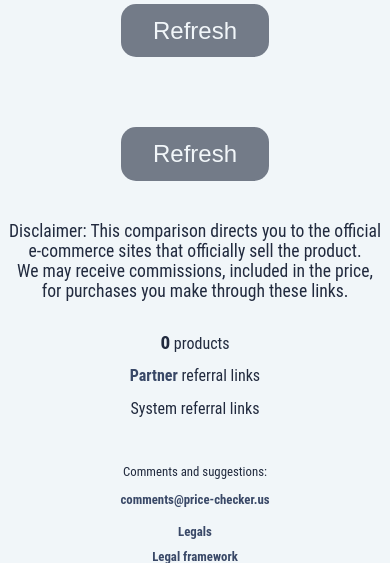
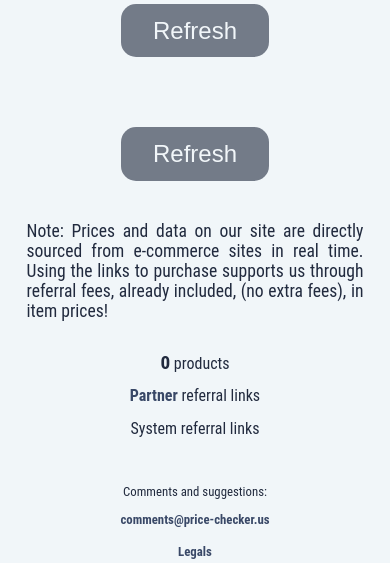
Before and after one commit to darideveloper/price-checker-us, a Flask app: template templates/preview.html in a window 390 px wide. Shown: the part 153-716 px from the top of the page. Run offline with Flask 3, Linux system fonts and the light colour scheme; the template is opened without the code that fills it, so the values that code supplies are empty; parts of the project's set-up code (start-up, migrations or seed data) failed here and were passed over; some web fonts are replaced.

```diff
--- a/static/css/style.css
+++ b/static/css/style.css
@@ -210,7 +210,9 @@ main .preview .disclaimer {
   font-size: 1.1rem;
   width: 100%;
   text-align: center;
-  margin: 25px 0;
+  margin: 25px auto;
+  text-align: justify;
+  width: 490px;
 }
 main .preview .counter {
   display: flex;
@@ -350,6 +352,9 @@ button.swal2-confirm.swal2-styled {
     margin-right: 30px;
     margin-left: 30px;
   }
+  main .preview .disclaimer {
+    width: 90%;
+  }
   main .preview .counter {
     flex-direction: column;
     margin-bottom: 40px;
--- a/static/css/style.sass
+++ b/static/css/style.sass
@@ -206,7 +206,9 @@ main
             font-size: 1.1rem
             width: 100%
             text-align: center
-            margin: 25px 0
+            margin: 25px auto
+            text-align: justify
+            width: 490px
 
         .counter
             display: flex
@@ -349,6 +351,9 @@ button.swal2-confirm.swal2-styled
                 margin-right: 30px
                 margin-left: 30px
 
+            .disclaimer
+                width: 90%
+
             .counter
                 flex-direction: column
                 margin-bottom: 40px
--- a/templates/preview.html
+++ b/templates/preview.html
@@ -60,9 +60,7 @@
   </button>
 
   <div class="disclaimer">
-    Disclaimer: This comparison directs you to the official e-commerce sites that officially sell the product.
-    <br>
-    We may receive commissions, included in the price, for purchases you make through these links.
+    Note: Prices and data on our site are directly sourced from e-commerce sites in real time. Using the links to purchase supports us through referral fees, already included, (no extra fees), in item prices!
   </div>
 
   <div class="counter">
```
Also changed, not shown: 1 other file.
